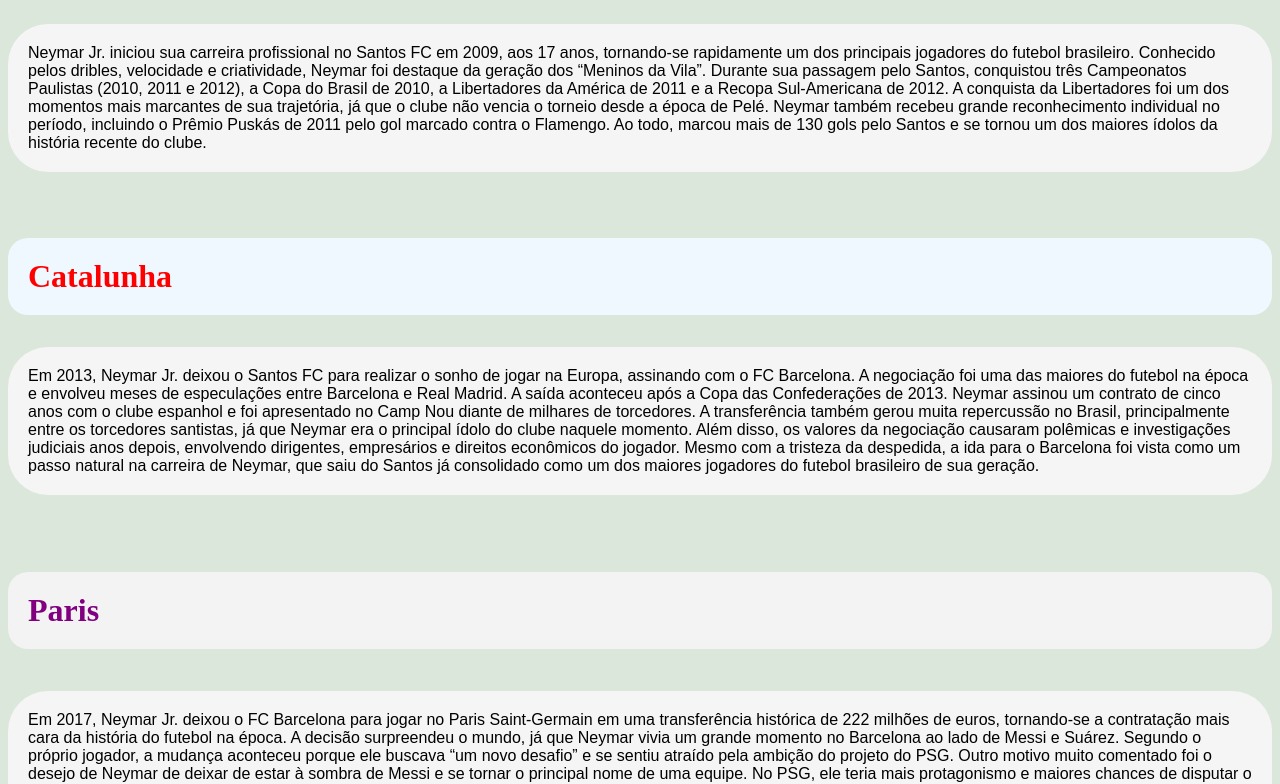
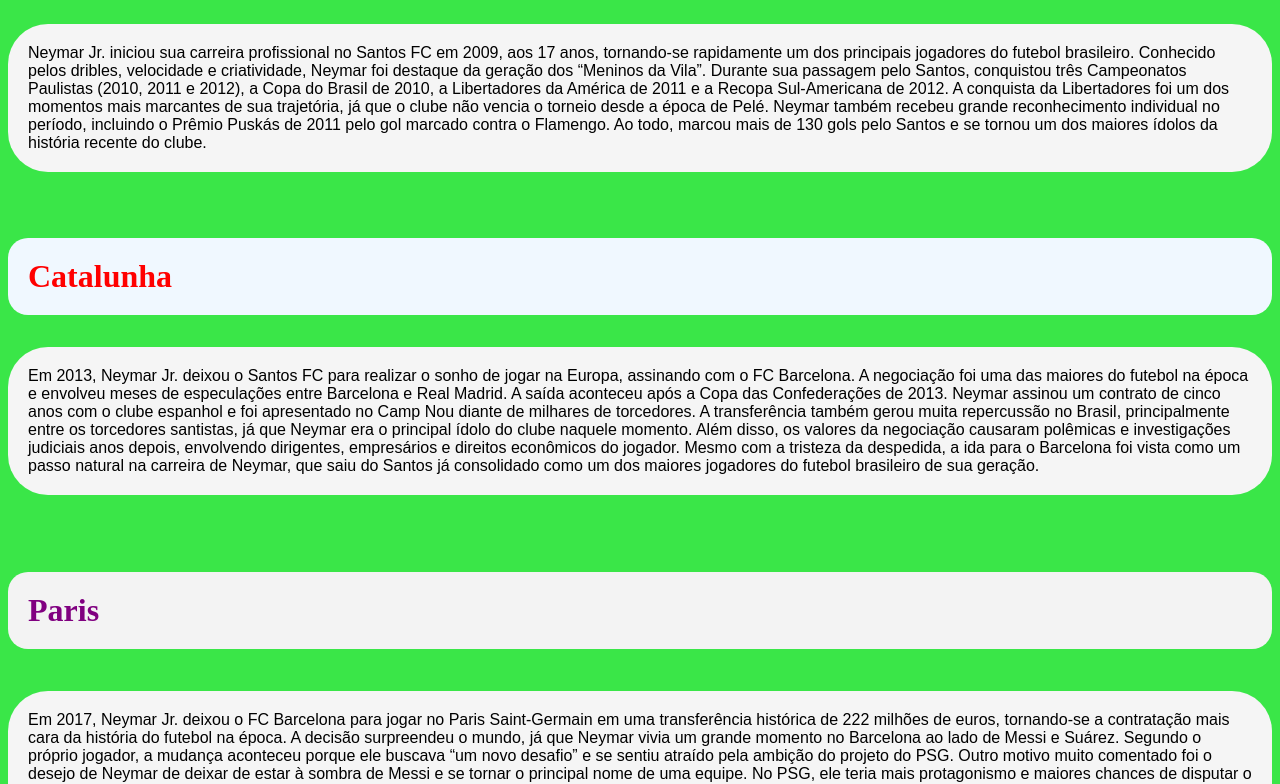
Before and after one commit to nicollasbonfim5-boop/projetinh, a plain HTML site: page index.html in a window 1280 px wide. Shown: the part 486-1270 px from the top of the page. Drawn offline with Linux system fonts and the light colour scheme.

Commit message:
Update style.css

```diff
--- a/style.css
+++ b/style.css
@@ -49,5 +49,5 @@
     border-radius: 10px;
 }
 body{
-    background-color: rgb(218, 231, 218);
+    background-color: rgb(58, 230, 72);
 }
```
